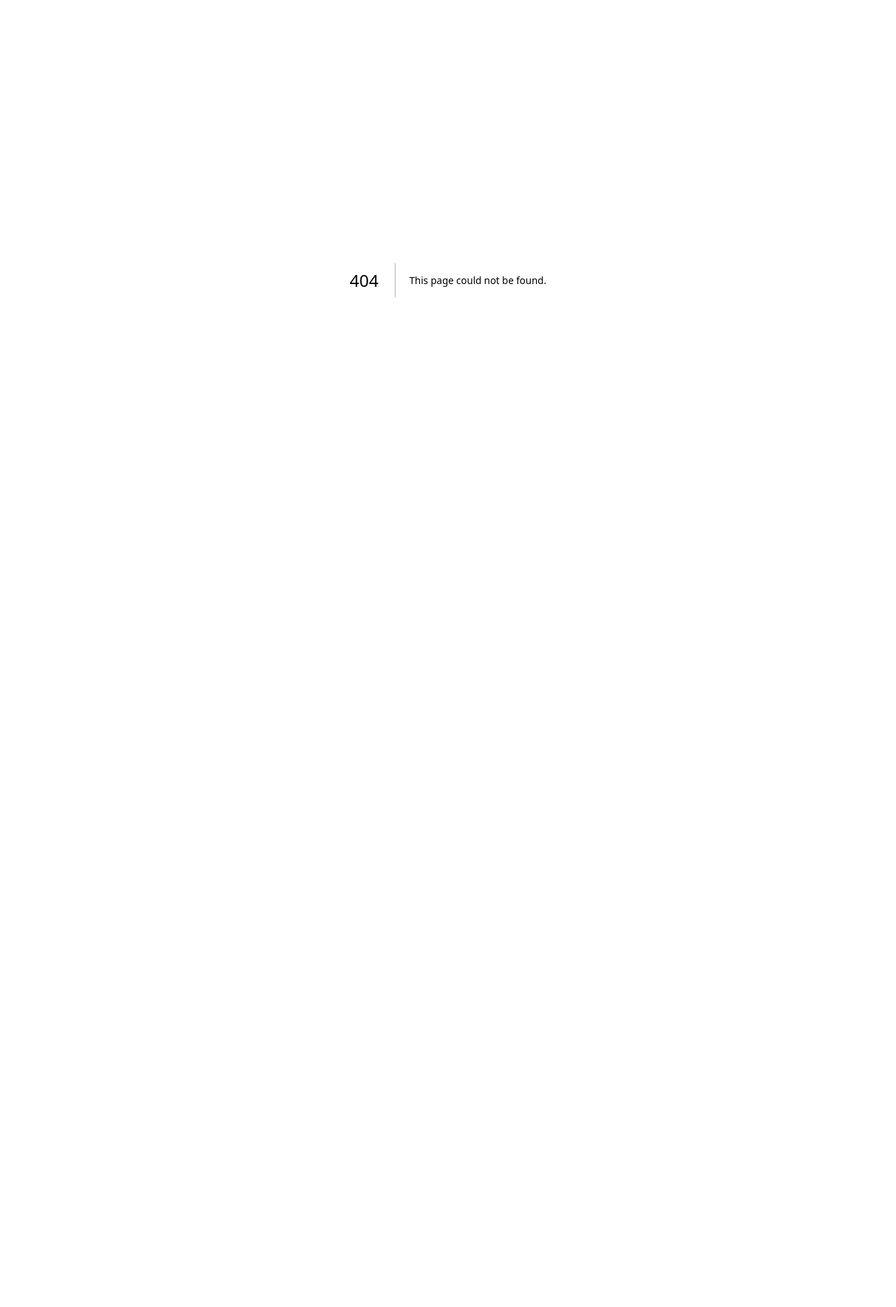
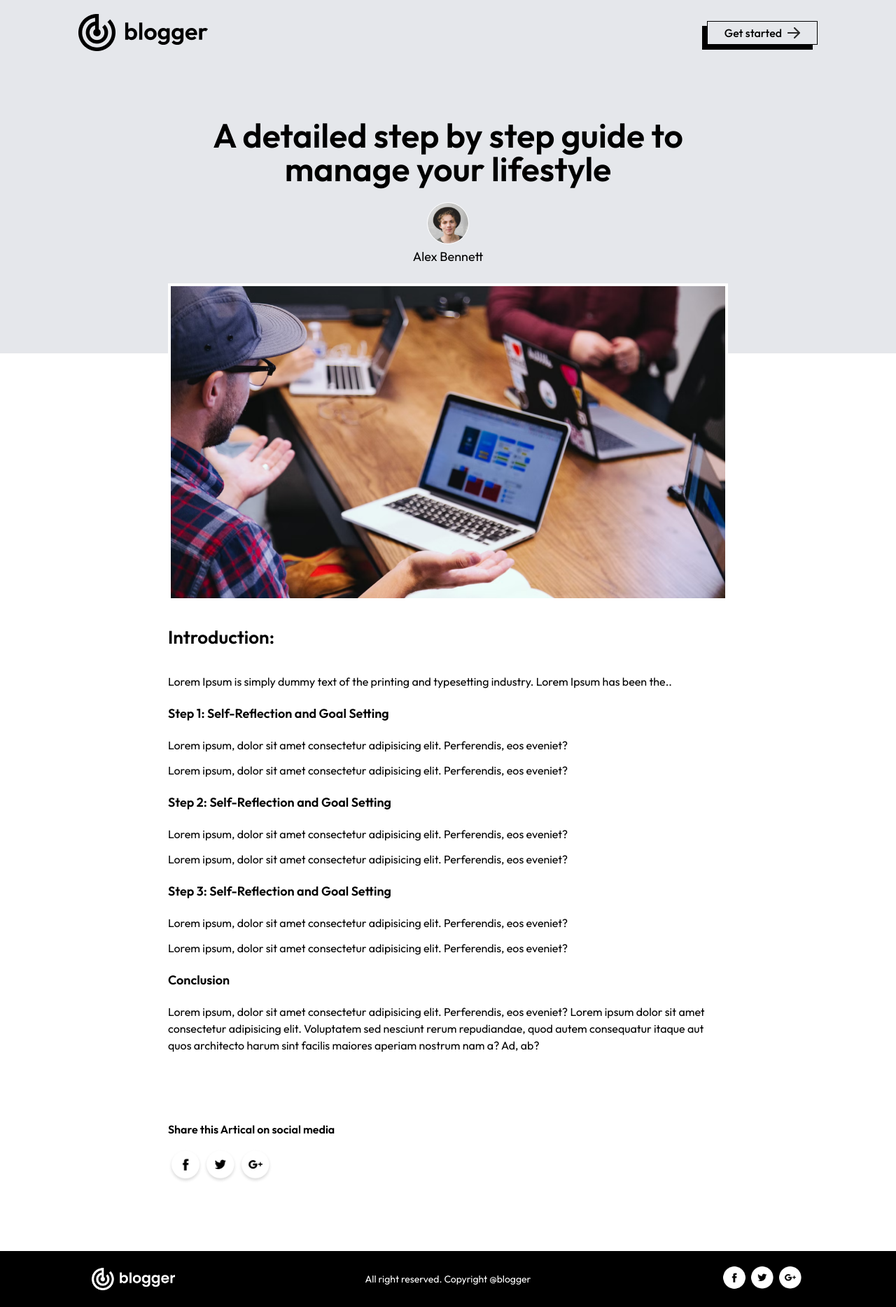
Before and after one commit to nethmina1028/Blog-app, a Next.js app in the folder next-blog-app/: page /blogs/1 in a window 1280 px wide. Before the commit this address had no page. Shown: the whole page at 70% size. Before the commit the page ends 800 px from the top, so only its background shows below. Built offline with nearby package versions, Linux system fonts and the light colour scheme.

Commit message:
blog post page

```diff
--- a/next-blog-app/src/app/Components/BlogItem.jsx
+++ b/next-blog-app/src/app/Components/BlogItem.jsx
@@ -1,18 +1,21 @@
 import Image from 'next/image'
 import React from 'react'
 import { assets, blog_data } from '../../../Assets/assets'
+import Link from 'next/link'
 
-function BlogItem({title,description,category,image}) {
+function BlogItem({title,description,category,image,id}) {
   return (
     <div className='max-w-[330px] sm:max-w-[300px] bg-white border border-black hover:shadow-[-7px_7px_0px_#000000]'>
+      <Link href={`/blogs/${id}`}>
      <Image src={image} alt='' width={400} height={400} className='border border-black' />
+      </Link>
      <p className='inline-block px-1 mt-5 ml-5 text-sm text-white bg-black'>{category}</p>
       <div className="p-5">
         <h5 className='mb-2 text-lg font-medium tracking-tight text-gray-900'>{title}</h5>
         <p className='mb-3 text-sm tracking-tight text-gray-700'>{description}</p>
-        <div className='inline-flex items-center py-2 font-semibold text-center'>
+        <Link href={`/blogs/${id}`} className='inline-flex items-center py-2 font-semibold text-center'>
             Read more <Image src={assets.arrow} alt='' className='ml-2' width={12}  />
-        </div>
+        </Link>
       </div>
 
     </div>
--- a/next-blog-app/src/app/Components/BlogList.jsx
+++ b/next-blog-app/src/app/Components/BlogList.jsx
@@ -18,7 +18,7 @@
 
         <div className='flex flex-wrap justify-around gap-1 mb-16 gap-y-10 xl:mx-24'>
             {blog_data.filter((item)=> menu==='All'?true:item.category===menu).map((item,index)=>{
-               return <BlogItem key={index} image={item.image} title={item.title} description={item.description} category={item.category} />
+               return <BlogItem key={index} id={item.id} image={item.image} title={item.title} description={item.description} category={item.category} />
             })}
 
         </div>
--- /dev/null
+++ b/next-blog-app/src/app/blogs/[id]/page.jsx
@@ -0,0 +1,84 @@
+'use client'
+import React, { useEffect, useState } from 'react'
+import { assets, blog_data } from '../../../../Assets/assets';
+import Image from 'next/image';
+import Footer from '@/app/Components/Footer';
+import Link from 'next/link';
+
+const page = ({params}) =>{
+    const [data,setData] = useState(null);
+
+    const fetchBlogData =() =>{
+        for(let i=0;i<blog_data.length;i++){
+
+            if(Number(params.id)===blog_data[i].id){
+                setData(blog_data[i]);
+                console.log(blog_data[i]);
+                break;
+            }
+        }
+    }
+
+    useEffect (()=>{
+        fetchBlogData();
+
+    },[])
+  return (data?<>
+    <div>
+       <div className='px-5 py-5 bg-gray-200 md:px-12 lg:px-28'>
+        <div className='flex items-center justify-between'>
+            <Link href='/'>
+            <Image src={assets.logo} width={180} alt='' className='w-[130px] sm:w-auto'/>
+            </Link>
+            <button className='flex items-center gap-2 px-3 py-1 font-medium border border-black shadow-[-7px_7px_0px_#000000] sm:px-6'>
+                Get started <Image src={assets.arrow} alt='' />
+            </button>
+        </div>
+
+        <div className='my-24 text-center'>
+          <h1 className='text-2xl font-semibold sm:text-5xl max-w-[700px] mx-auto'>{data.title}</h1>
+          <Image  className='mx-auto mt-6 border border-white rounded-full' src={data.author_img} width={60} height={60} alt='' />
+          <p className='pb-2 mt-1 text-lg max-w-[740px] mx-auto'>{data.author}</p>
+        </div>
+       </div>
+    </div>
+
+    <div className='mx-5 max-w-[800px] md:mx-auto mt-[-100px] mb-10'>
+        <Image className='border-4 border-white' src={data.image} alt='' width={1280} height={720} />
+        <h1 className='my-8 text-[26px] font-semibold'>Introduction:</h1>
+        <p>{data.description}</p>
+
+        <h3 className='my-5 text-[18px] font-semibold'>Step 1: Self-Reflection and Goal Setting</h3>
+        <p className='my-3'>Lorem ipsum, dolor sit amet consectetur adipisicing elit. Perferendis, eos eveniet?</p>
+        <p className='my-3'>Lorem ipsum, dolor sit amet consectetur adipisicing elit. Perferendis, eos eveniet?</p>
+
+        <h3 className='my-5 text-[18px] font-semibold'>Step 2: Self-Reflection and Goal Setting</h3>
+        <p className='my-3'>Lorem ipsum, dolor sit amet consectetur adipisicing elit. Perferendis, eos eveniet?</p>
+        <p className='my-3'>Lorem ipsum, dolor sit amet consectetur adipisicing elit. Perferendis, eos eveniet?</p>
+
+        <h3 className='my-5 text-[18px] font-semibold'>Step 3: Self-Reflection and Goal Setting</h3>
+        <p className='my-3'>Lorem ipsum, dolor sit amet consectetur adipisicing elit. Perferendis, eos eveniet?</p>
+        <p className='my-3'>Lorem ipsum, dolor sit amet consectetur adipisicing elit. Perferendis, eos eveniet?</p>
+
+        <h3 className='my-5 text-[18px] font-semibold'>Conclusion</h3>
+        <p className='my-3'>Lorem ipsum, dolor sit amet consectetur adipisicing elit. Perferendis, eos eveniet? Lorem ipsum dolor sit amet consectetur adipisicing elit. Voluptatem sed nesciunt rerum repudiandae, quod autem consequatur itaque aut quos architecto harum sint facilis maiores aperiam nostrum nam a? Ad, ab?</p>
+
+        <div className='my-24'>
+            <p className='my-4 font-semibold text-black'>Share this Artical on social media</p>
+         <div className='flex'>
+            <Image src={assets.facebook_icon} alt='' width={50} />
+            <Image src={assets.twitter_icon} alt='' width={50} />
+            <Image src={assets.googleplus_icon} alt='' width={50} />
+
+         </div>
+
+        </div>
+
+    </div>
+
+    <Footer />
+    </>:<></>
+  )
+}
+
+export default page
```
